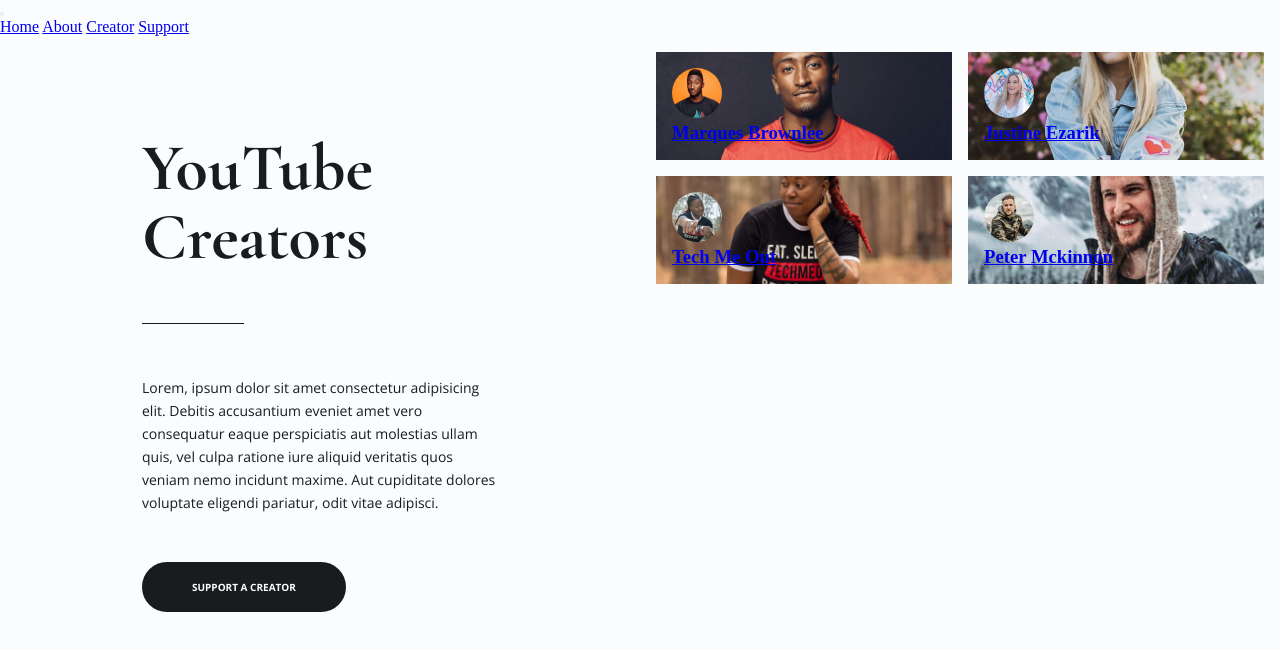
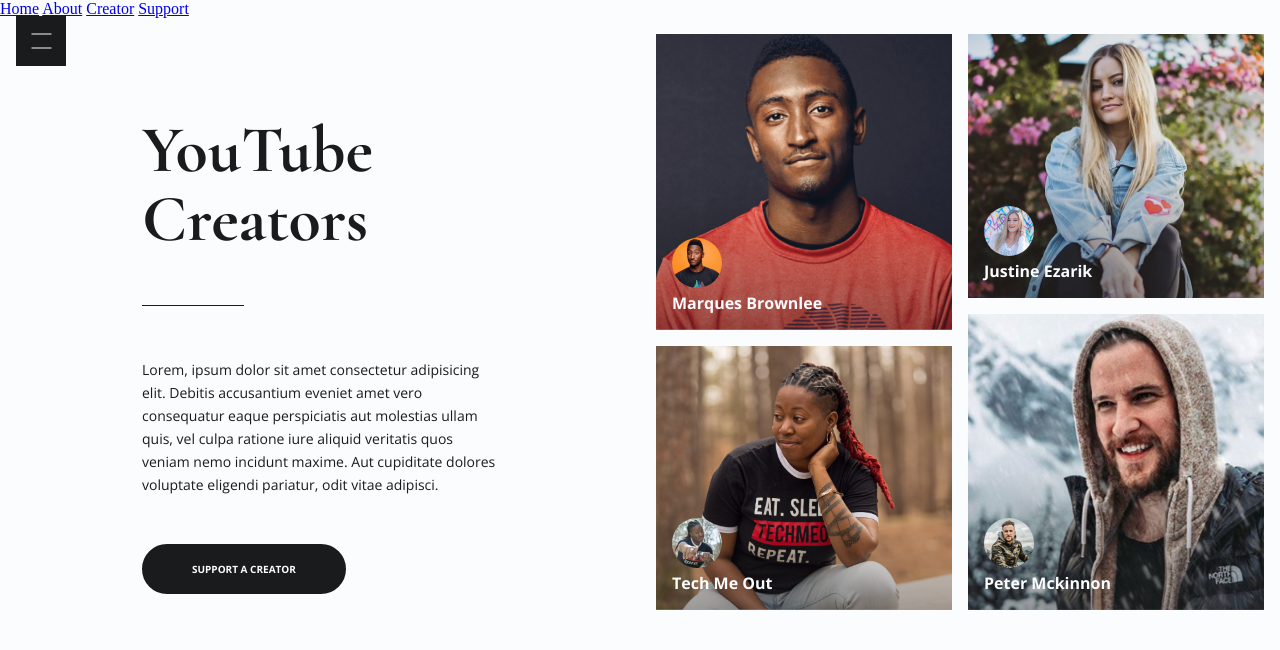
Before and after one commit to gregoryharris869/responsive_landing_page, a plain HTML site: page index.html in a window 1280 px wide. Drawn offline with nearby package versions, Linux system fonts and the light colour scheme.

Commit message:
working on css

```diff
--- a/style.css
+++ b/style.css
@@ -15,7 +15,34 @@
   background-color: var(--light001);
   height: 100%;
 }
+/* Navigation */
 
+.hamburger {
+  position: absolute;
+  cursor: pointer;
+  display: flex;
+  flex-direction: column;
+  justify-content: center;
+  align-items: center;
+  height: 50px;
+  width: 50px;
+  background-color: var(--dark001);
+  border: none;
+  top: 16px;
+  left: 16px;
+  z-index: 10;
+}
+
+.hamburger::after,
+.hamburger::before {
+  content: "";
+  height: 20px;
+  border-left: 1px solid var(--light001);
+  transform: rotate(90deg);
+  margin: -3px;
+  transition: transform 0.3s ease;
+}
+/*  */
 .home {
   height: 100%;
   display: grid;
@@ -105,11 +132,23 @@
 }
 
 .group-one .home__card--square {
-  background-image: url(./img/marques-brownlee.jpg);
+  background-image: linear-gradient(
+      180deg,
+      rgba(26, 27, 28, 0) 50%,
+      rgba(26, 27, 28, 0.2) 74.85%,
+      rgba(26, 27, 28, 0.4) 100%
+    ),
+    url(./img/marques-brownlee.jpg);
 }
 
 .group-one .home__card--large {
-  background-image: url(./img/tech-me-out.jpg);
+  background-image: linear-gradient(
+      180deg,
+      rgba(26, 27, 28, 0) 50%,
+      rgba(26, 27, 28, 0.2) 74.85%,
+      rgba(26, 27, 28, 0.4) 100%
+    ),
+    url(./img/tech-me-out.jpg);
 }
 
 .group-two {
@@ -119,11 +158,23 @@
 }
 
 .group-two .home__card--square {
-  background-image: url(./img/peter-mckinnon.jpg);
+  background-image: linear-gradient(
+      180deg,
+      rgba(26, 27, 28, 0) 50%,
+      rgba(26, 27, 28, 0.2) 74.85%,
+      rgba(26, 27, 28, 0.4) 100%
+    ),
+    url(./img/peter-mckinnon.jpg);
 }
 
 .group-two .home__card--large {
-  background-image: url(./img/ijustine.jpg);
+  background-image: linear-gradient(
+      180deg,
+      rgba(26, 27, 28, 0) 50%,
+      rgba(26, 27, 28, 0.2) 74.85%,
+      rgba(26, 27, 28, 0.4) 100%
+    ),
+    url(./img/ijustine.jpg);
 }
 
 .home__card {
@@ -142,3 +193,19 @@
   height: 50px;
   border-radius: 50%;
 }
+
+.home__card h3 a {
+  font-family: "Open Sans", sans-serif;
+  font-size: 1rem;
+  color: var(--light001);
+  text-decoration: none;
+}
+
+.home__card--square {
+  height: 0;
+  padding-top: calc(100% - 32px);
+}
+
+.home__card--large {
+  flex: auto;
+}
```
